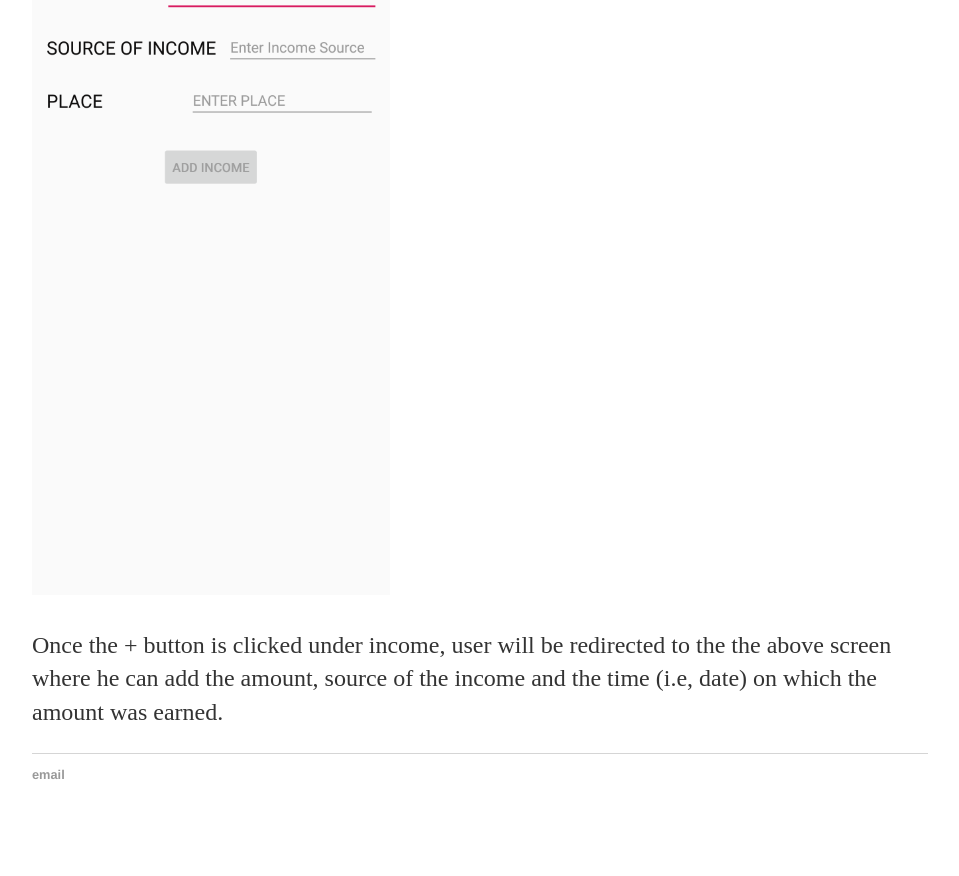
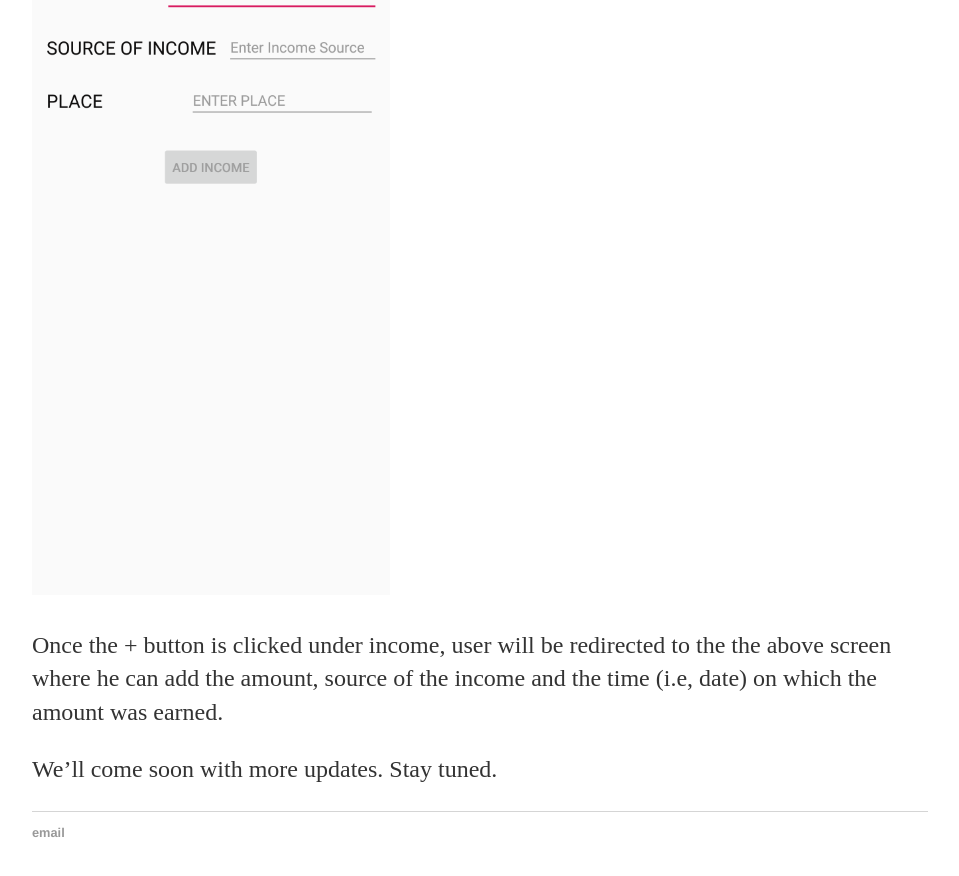
Before and after one commit to DBSE-teaching/isee2019-TeamMachine, a Jekyll site: the page built from docs/_posts/2019-05-13-System-Design.md, in a window 1280 px wide and 900 px high, scrolled down 7044 px. Shown: the top 876 px of the window, without its empty margins (160-1119 px from the left). Built offline with Jekyll 4.4.1, drawn with Linux system fonts in a browser that asks for light colours; a file with an impossible date is left out; before the commit the page ends 7886 px from its top, so only the background shows below that.

Commit message:
Update 2019-05-13-System-Design.md

```diff
--- a/docs/_posts/2019-05-13-System-Design.md
+++ b/docs/_posts/2019-05-13-System-Design.md
@@ -81,3 +81,5 @@ The above is the Home screen in which you will be able to add income and expendi
 ![Income]({{site.baseurl}}/images/Income.png "Income Page"){:height="15%" width="40%"}
 
 Once the + button is clicked under income, user will be redirected to the the above screen where he can add the amount, source of the income and the time (i.e, date) on which the amount was earned.
+
+We'll come soon with more updates. Stay tuned.
```
